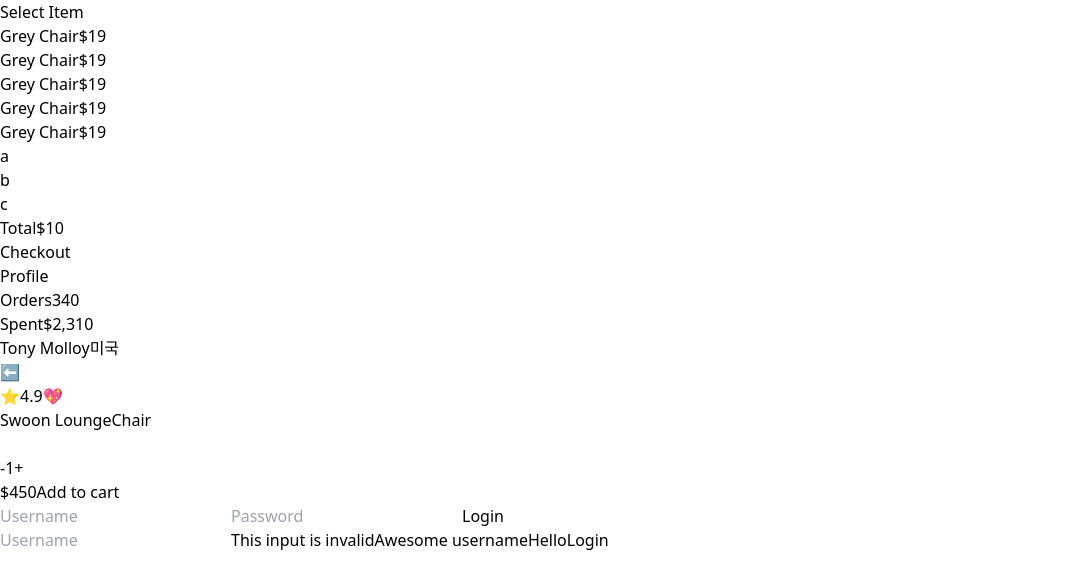
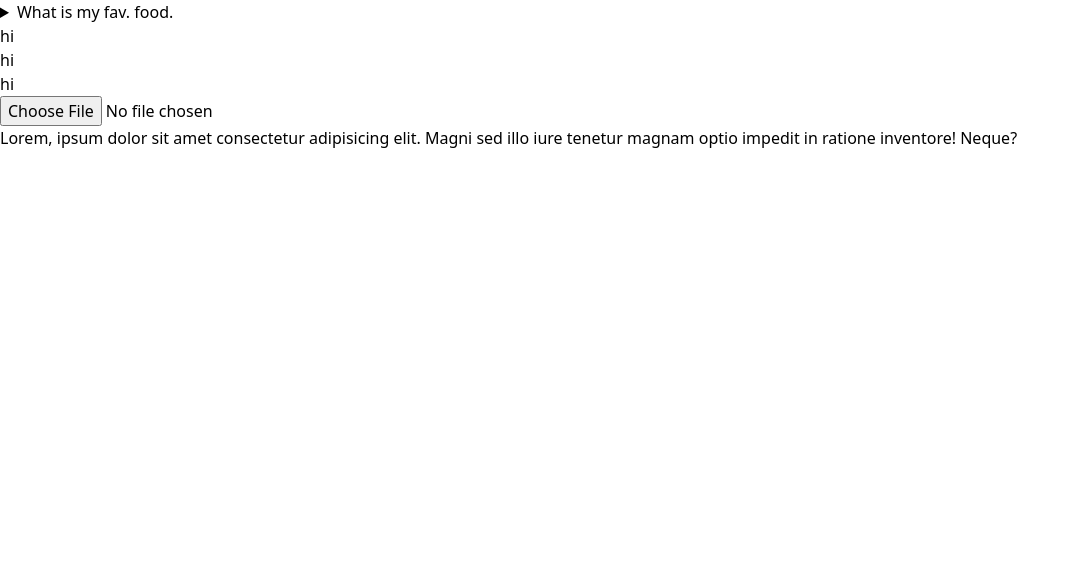
Before and after one commit to eunoiahyunseo/carrot-market, a Next.js app: page / in a window 1280 px wide. Shown: the top 588 px of the page, without its empty margins (0-1080 px from the left). Built offline with nearby package versions, Linux system fonts and the light colour scheme.

Commit message:
#4.8 More Modifiers

```diff
--- a/pages/index.tsx
+++ b/pages/index.tsx
@@ -15,130 +15,25 @@ const Container = tw.div`
 const Home: NextPage = () => {
   return (
     <Container>
-      <div className="rounded-2xl bg-white p-6 shadow-2xl">
-        <span className="text-3xl font-semibold">Select Item</span>
-        <ul>
-          {[1, 2, 3, 4, 5].map((i) => (
-            <div
-              key={i}
-              className="my-2 flex justify-between odd:bg-yellow-200 even:bg-blue-100"
-            >
-              <span className="text-gray-500">Grey Chair</span>
-              <span className="font-semibold">$19</span>
-            </div>
-          ))}
-          <ul>
-            {["a", "b", "c", ""].map((c, i) => (
-              <li key={i} className="bg-red-500 py-2 empty:hidden">
-                {c}
-              </li>
-            ))}
-          </ul>
-        </ul>
-        <div className="mt-2 flex justify-between border-t-2 border-dashed pt-2">
-          <span>Total</span>
-          <span className="font-semibold">$10</span>
-        </div>
-        <button
-          className="mx-auto mt-5 block w-1/2 rounded-xl bg-blue-500 p-5 text-center
-          text-white hover:bg-teal-500 hover:text-black focus:bg-red-500 active:bg-yellow-500
-        "
-        >
-          Checkout
-        </button>
-      </div>
-      <div className="group overflow-hidden rounded-3xl bg-white shadow-xl">
-        <div className="bg-blue-500 p-6 pb-14">
-          <span className="text-2xl text-white">Profile</span>
-        </div>
-        <div className="relative -top-5 rounded-3xl bg-white p-6">
-          <div className="relative -top-16 flex items-end justify-between">
-            <div className="flex flex-col items-center">
-              <span className="text-sm text-gray-500">Orders</span>
-              <span className="font-medium">340</span>
-            </div>
-            <div className="h-24 w-24 rounded-full bg-zinc-300 transition-colors group-hover:bg-red-300" />
-            <div className="flex flex-col items-center">
-              <span className="text-sm text-gray-500">Spent</span>
-              <span className="font-medium">$2,310</span>
-            </div>
-          </div>
-          <div className="-mt-10 -mb-5 flex flex-col items-center">
-            <span className="text-lg">Tony Molloy</span>
-            <span className="text-sm text-gray-500">미국</span>
-          </div>
-        </div>
-      </div>
-      <div className="rounded-2xl bg-white p-10 shadow-2xl">
-        <div className="mb-5 flex items-center justify-between">
-          <span>⬅</span>
-          <div className="space-x-3">
-            <span>⭐️4.9</span>
-            <span className="rounded-md p-2 shadow-xl">💖</span>
-          </div>
-        </div>
-        <div className="mb-5 h-72 bg-zinc-400" />
-        <div className="flex flex-col">
-          <span className="mb-1.5 text-xl font-medium">Swoon Lounge</span>
-          <span className="text-xs text-gray-500">Chair</span>
-          <div className="mt-3 mb-5 flex items-center justify-between">
-            <div className="space-x-2">
-              <button className="h-5 w-5 rounded-full bg-yellow-500 bg-opacity-80 ring-yellow-500 ring-offset-1 transition focus:ring-2" />
-              <button className="h-5 w-5 rounded-full bg-indigo-500 bg-opacity-80 ring-indigo-500 ring-offset-1 transition focus:ring-2" />
-              <button className="h-5 w-5 rounded-full bg-teal-500 bg-opacity-80 ring-teal-500 ring-offset-1 transition focus:ring-2" />
-            </div>
-            <div className="flex items-center space-x-5">
-              <button className="flex aspect-square w-8 items-center justify-center rounded-xl bg-blue-200 text-xl text-gray-500">
-                -
-              </button>
-              <span>1</span>
-              <button className="flex aspect-square w-8 items-center justify-center rounded-xl bg-blue-200 text-xl  text-gray-500">
-                +
-              </button>
-            </div>
-          </div>
-          <div className="flex items-center justify-between">
-            <span className="text-2xl font-medium">$450</span>
-            <button className="rounded-lg bg-blue-500 py-2 px-8 text-center text-xs text-white">
-              Add to cart
-            </button>
-          </div>
-        </div>
-      </div>
-
-      <form className="flex flex-col space-y-2 bg-blue-300 p-5 focus-within:bg-blue-500">
-        <input
-          type="text"
-          required
-          placeholder="Username"
-          // disabled
-          // className="invalid:bg-red-500"
-          // className="placeholder:text-red-500"
-          // className="disabled:opacity-0"
-          className="required:bg-yellow-500 valid:bg-teal-500 "
-        ></input>
-        <input type="password" required placeholder="Password"></input>
-        <input type="submit" value="Login" className="bg-white"></input>
-      </form>
-
-      <form className="flex flex-col space-y-2 p-5">
-        <input
-          type="text"
-          required
-          placeholder="Username"
-          className="peer rounded-lg border border-gray-400 p-1"
-        />
-        <span className="hidden peer-invalid:block peer-invalid:text-red-500">
-          This input is invalid
-        </span>
-        <span className="hidden peer-valid:block peer-valid:text-teal-500">
-          Awesome username
-        </span>
-        <span className="hidden peer-hover:block peer-hover:text-amber-500">
-          Hello
-        </span>
-        <input type="submit" value="Login" className="bg-white"></input>
-      </form>
+      <details className="select-none open:bg-indigo-400 open:text-white">
+        <summary className="cursor-pointer">What is my fav. food.</summary>
+        <span>김치</span>
+      </details>
+      <ul className="list-decimal marker:text-teal-500">
+        <li>hi</li>
+        <li>hi</li>
+        <li>hi</li>
+      </ul>
+      <input
+        type="file"
+        className="file:cursor-pointer file:rounded-xl file:border-0 file:bg-purple-500
+              file:px-5 file:text-white file:transition-colors file:duration-1000
+               file:hover:border-purple-400 file:hover:bg-white file:hover:text-purple-400"
+      />
+      <p className="transition first-letter:text-7xl first-letter:hover:text-purple-400">
+        Lorem, ipsum dolor sit amet consectetur adipisicing elit. Magni sed illo iure
+        tenetur magnam optio impedit in ratione inventore! Neque?
+      </p>
     </Container>
   );
 };
```
Also changed, not shown: blog-img/#4-15.png (added).
